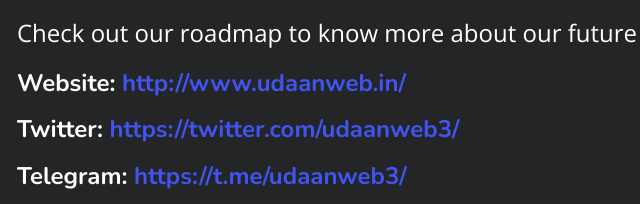
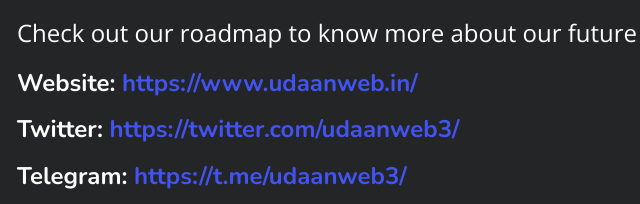
Before and after one commit to Udaanweb3/Website, a plain HTML site: page pages/aboutus.html in a window 1280 px wide. Shown: the part 803-1007 px from the top of the page, 141-781 px from the left. Drawn offline with nearby package versions, Linux system fonts and the light colour scheme; a script that the page names is missing.

Commit message:
Website V 0.1

```diff
--- a/pages/aboutus.html
+++ b/pages/aboutus.html
@@ -64,7 +64,7 @@
                </p>
                <p class="text">Our blog covers various aspects of the crypto-verse, with discussions, simple concepts and our team’s own views on the major arguments relating to Web 3.0. We shall also cover current global market events and recent developments in the crypto market weekly along with a ‘coinalysis’ and technical analysis from experts. </p>
                <p class="text">Check out our roadmap to know more about our future developments and ventures!</p>
-               <h3>Website: <a href="http://www.udaanweb.in/">http://www.udaanweb.in/</a></h3>
+               <h3>Website: <a href="https://www.udaanweb.in/">https://www.udaanweb.in/</a></h3>
                <h3>Twitter: <a href="https://twitter.com/udaanweb3">https://twitter.com/udaanweb3/</a></h3>
                <h3>Telegram: <a href="https://t.me/udaanweb3">https://t.me/udaanweb3/</a></h3>
                <h3>GitHub: <a href="https://github.com/udaanweb3">https://github.com/udaanweb3/</a></h3>
```
Also changed, not shown: index.html (+1 -1 lines), pages/aprweek1.html (+1 -1 lines), pages/btech-1.html (+1 -1 lines), pages/epoch1.1.html (+1 -1 lines), pages/weekanalysis.html (+1 -1 lines), README.md, assets/img/logo-wp.png (added).
